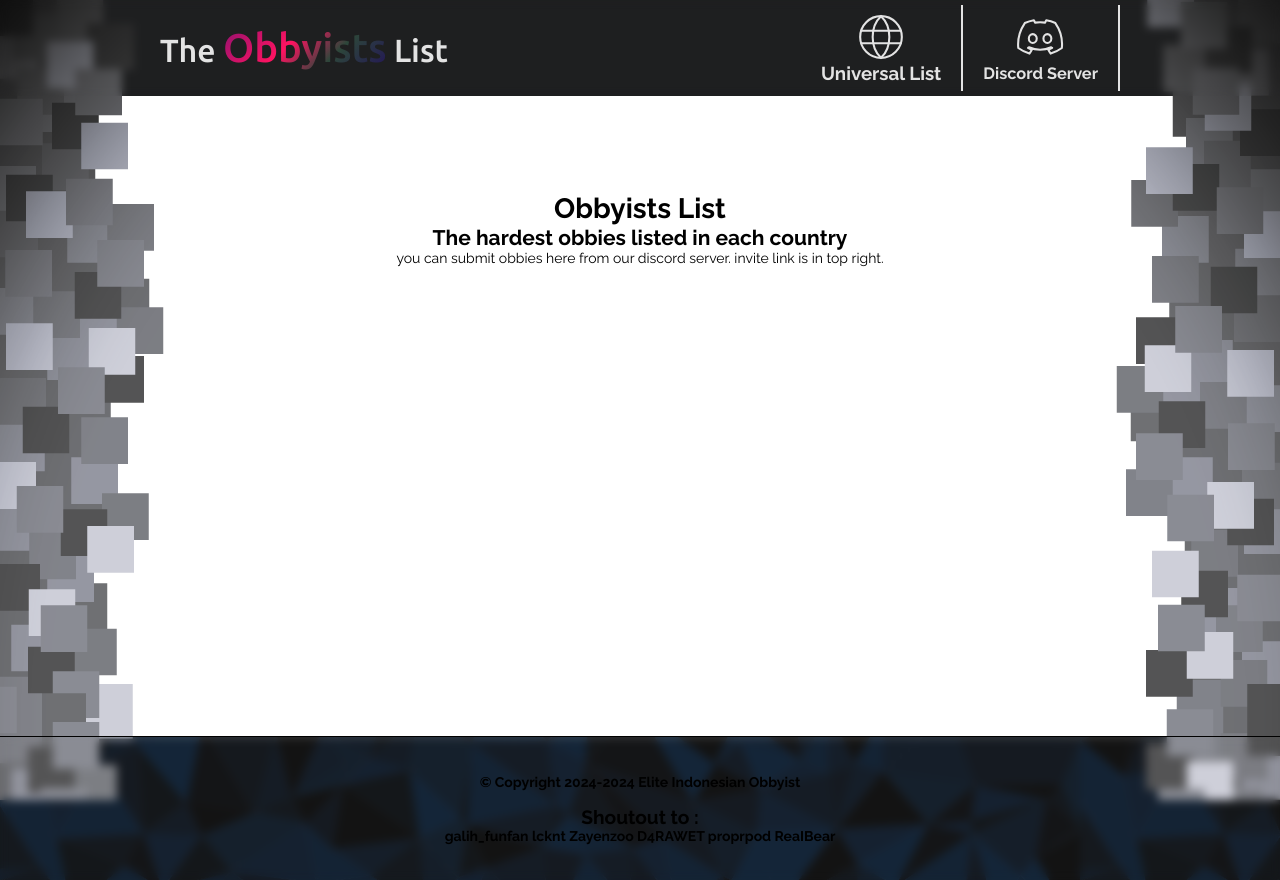
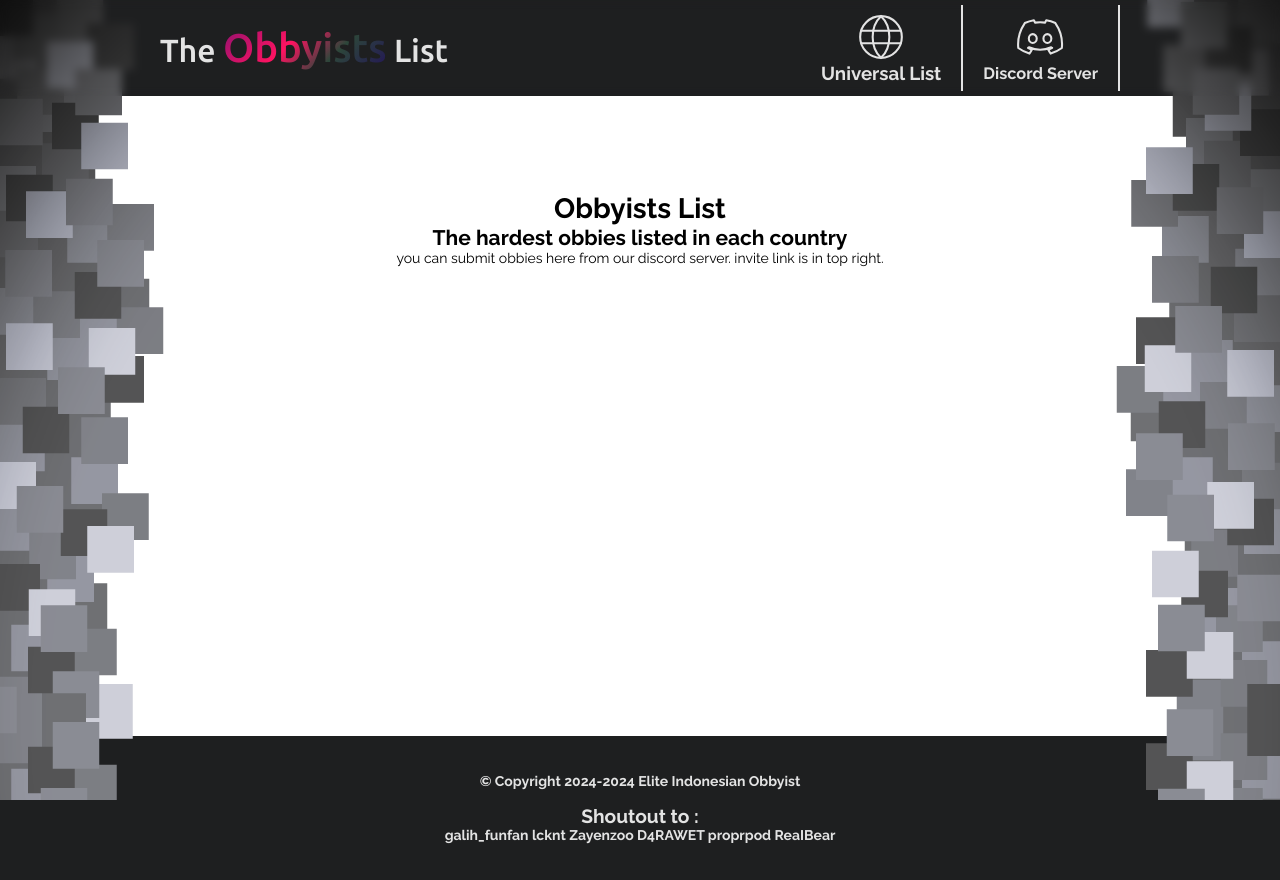
Before and after one commit to bypassing1/Regional-Obby-List, a plain HTML site: page index.html in a window 1280 px wide. Drawn offline with nearby package versions, Linux system fonts and the light colour scheme; no server answers.

Commit message:
style fixes

```diff
--- a/index.html
+++ b/index.html
@@ -45,6 +45,7 @@
             </div>
         </div>
     </header>
+    <div class="loader"></div>
     <div class="top-block"></div>
     <div class="information">
         <div class="information-middle">
@@ -62,6 +63,18 @@
         const dropdownContent = document.getElementById("dropdownContent");
         dropdownContent.classList.toggle("show");
     }
+
+    const loader = document.querySelector(".loader");
+    const appRoot = document.documentElement;
+
+    const startTransition = () => {
+    loader.style.transform = "translateX(100%)";
+};
+
+window.addEventListener("load", () => {
+    startTransition();
+},
+)
     </script>
     <footer>
         <p>© Copyright 2024-2024 Elite Indonesian Obbyist</p>
--- a/style.css
+++ b/style.css
@@ -72,13 +72,13 @@ footer{
     padding-right: calc(50% - 1072px / 2);
     width: 100%;
     height: 9rem;
-    backdrop-filter: blur(5px);
+    background-color: #1e1f20;
     display: flex;
     flex-direction: column;
     align-items: center;
     justify-content: center;
-    border-top: 1px solid;
     z-index: 2;
+    color: #e3e3e3;
 }
 
 footer p{
```
